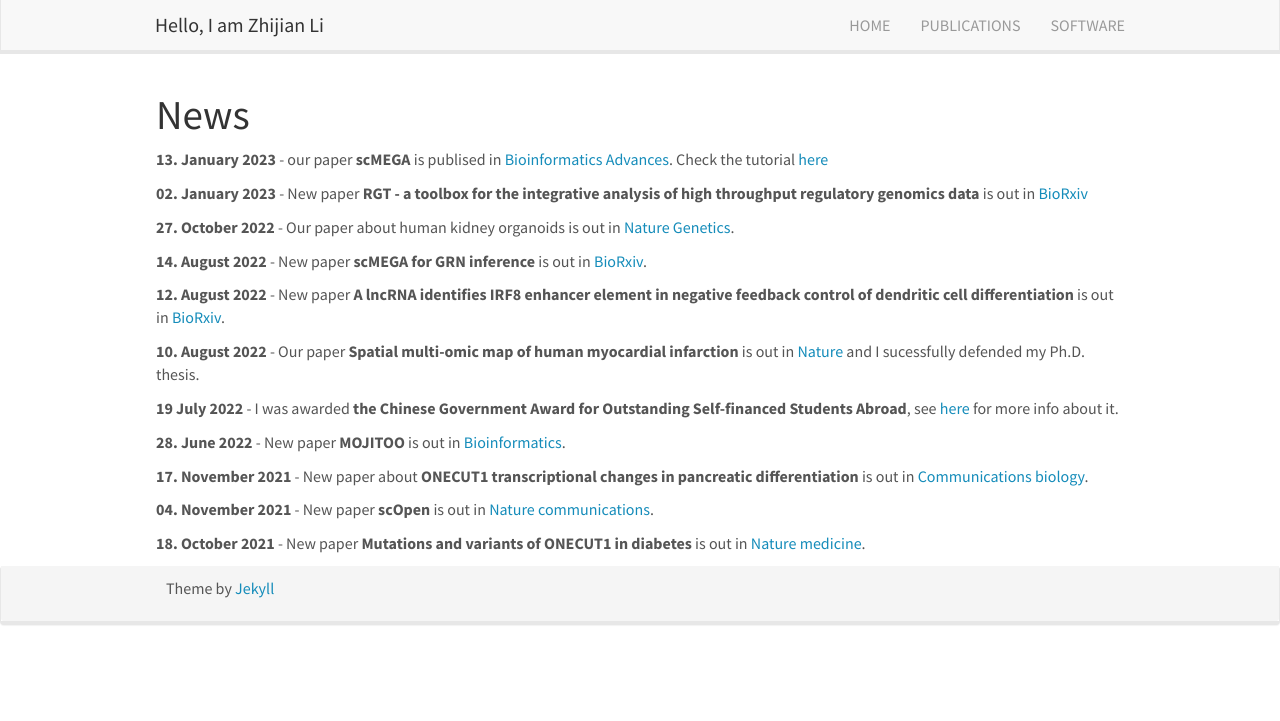
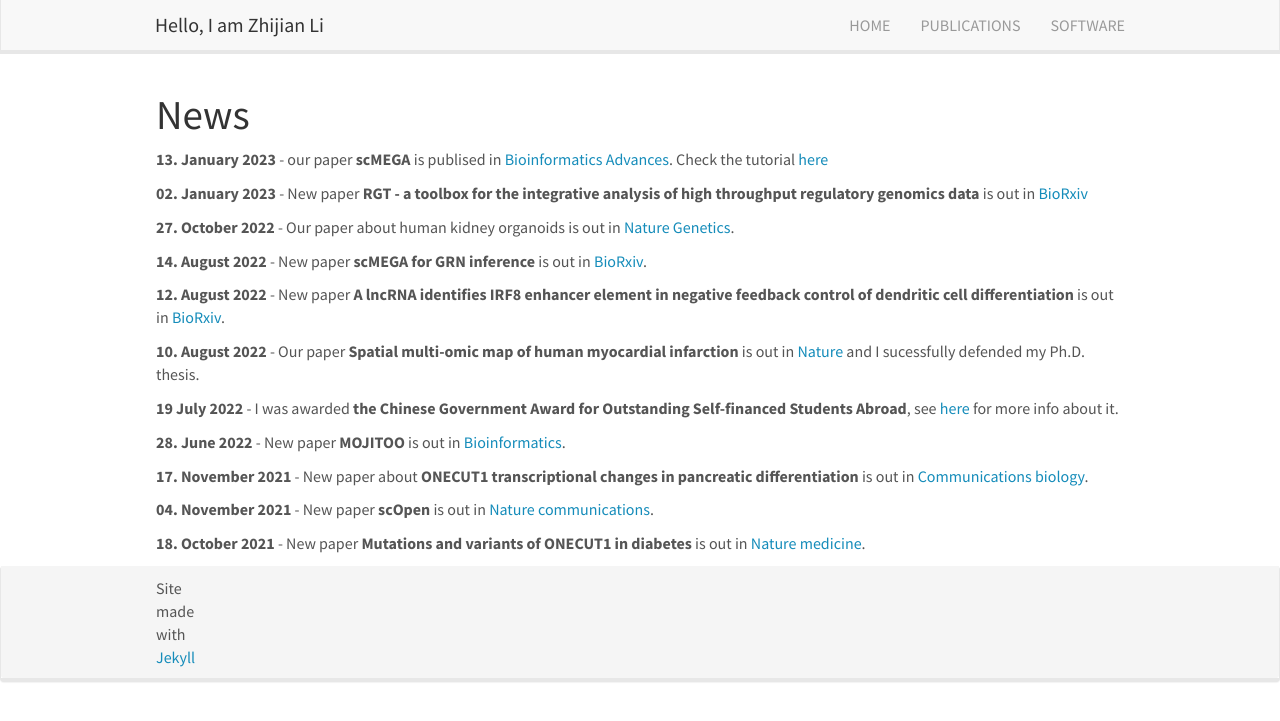
Before and after one commit to lzj1769/lzj1769.github.io, a Jekyll site: the page built from _pages/allnews.md, in a window 1280 px wide. Shown: the top 721 px of the page. Built offline with Jekyll 4.4.1, drawn with Linux system fonts in a browser that asks for light colours; nearby versions of some CDN libraries.

```diff
--- a/_includes/footer.html
+++ b/_includes/footer.html
@@ -3,10 +3,8 @@
 	<div class="container-fluid">
 	  <div class="row">
 
-		<div class="col-sm-4">
-		<p>Theme by <a href="https://jekyllrb.com">Jekyll</a>
-		<p>  </p>
-		<p>
+		<div class="col-sm-1">
+		Site made with <a href="https://jekyllrb.com">Jekyll</a>
 		</div>
 
 		<!--
@@ -19,7 +17,7 @@
 		-->
 
 		<!--
-			<div class="col-sm-4">
+		<div class="col-sm-4">
 		  Contact:<br />
 		  Oort building, Leiden University<br />
 		  Niels Bohrweg 2<br />
```
